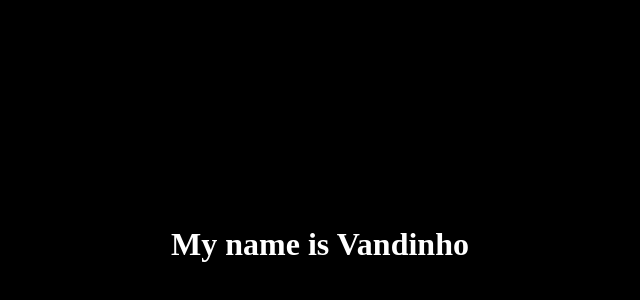
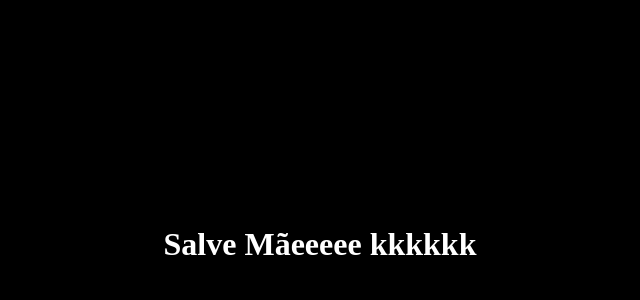
Before and after one commit to andersoncs17/meu-site, a plain HTML site: page index.html in a window 1280 px wide. Shown: the part 156-456 px from the top of the page, without its empty margins (320-960 px from the left). Drawn offline with Linux system fonts and the light colour scheme.

Commit message:
other coment

```diff
--- a/index.html
+++ b/index.html
@@ -8,7 +8,7 @@
 </head>
 <body style="margin: 0;">
     <div class="content" style="display: flex; justify-content: center; align-items: center; height: 100vh; background-color: black;">
-        <h1 class="title" style="color:white">My name is Vandinho</h1>
+        <h1 class="title" style="color:white">Salve Mãeeeee kkkkkk</h1>
     </div>
 </body>
 </html>
```
